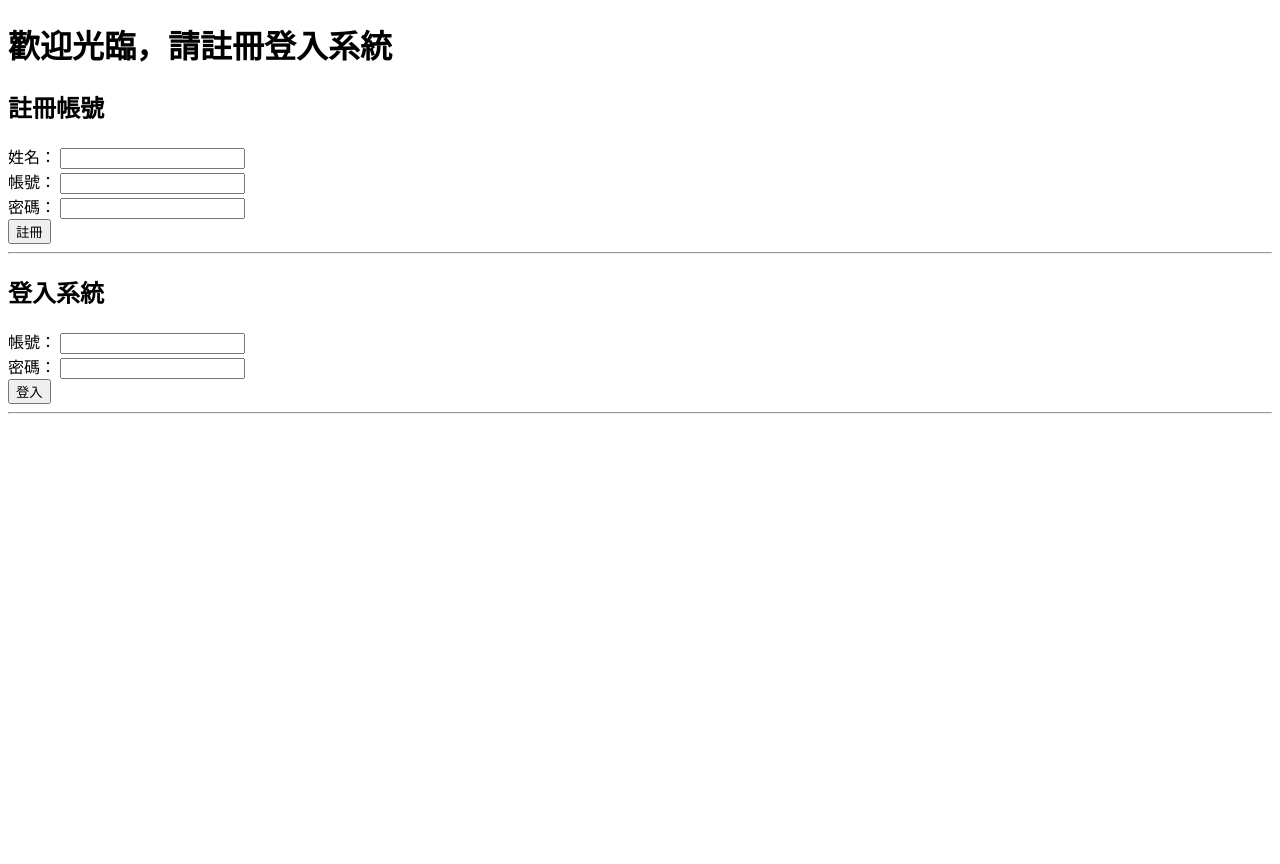
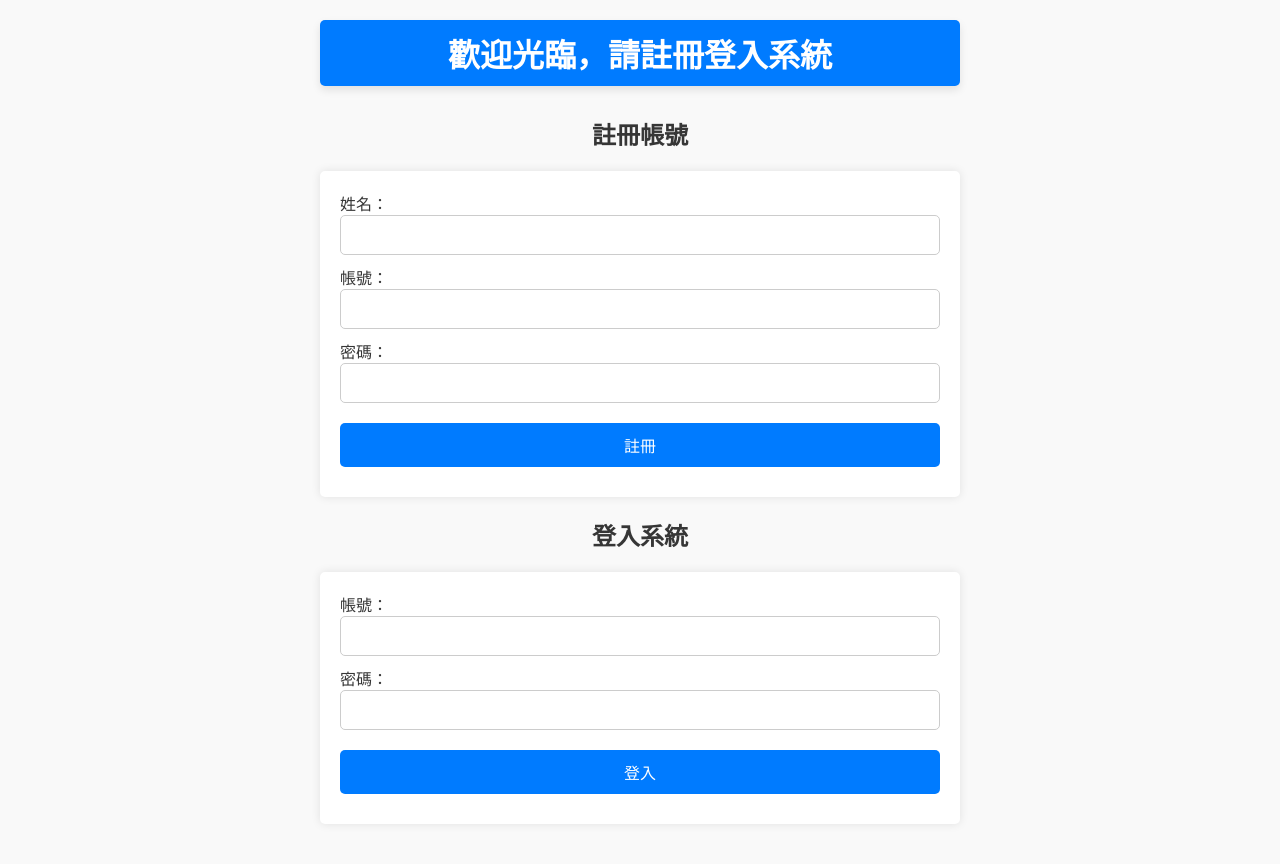
Before and after one commit to amelie314/wehelp, a Flask app: page / in a window 1280 px wide. Before the commit the page ends 414 px from the top, so only its background shows below. Run offline with Flask 3, Linux system fonts and the light colour scheme.

Commit message:
week6_finished

```diff
--- a/week6/app.py
+++ b/week6/app.py
@@ -42,25 +42,26 @@ def signin():
     username = request.form.get('username')
     password = request.form.get('password')
 
-    cursor = db.cursor()
+    cursor = db.cursor(dictionary=True)
 
     cursor.execute("SELECT * FROM member WHERE username = %s AND password = %s", (username, password))
     user = cursor.fetchone()
 
     if user:
         session['authenticated'] = True
-        session['user_id'] = user[0]
-        session['username'] = user[2]
+        session['user_id'] = user['id']
+        session['username'] = user['username']
+        session['name'] = user['name']
         return redirect(url_for('member'))
     else:
         return redirect(url_for('error', message='帳號或密碼輸入錯誤'))
 
-@app.route('/member')
-def member():
-    if session.get('authenticated'):
-        return render_template('member.html', username=session.get('username'))
-    else:
-        return redirect(url_for('index'))
+# @app.route('/member')
+# def member():
+#     if session.get('authenticated'):
+#         return render_template('member.html', username=session.get('username'))
+#     else:
+#         return redirect(url_for('index'))
 
 @app.route('/error')
 def error():
@@ -72,5 +73,85 @@ def signout():
     session['authenticated'] = False
     return redirect(url_for('index'))
 
+
+@app.route('/create_message', methods=['POST'])
+def create_message():
+    if session.get('authenticated'):
+        user_id = session.get('user_id')
+        content = request.form.get('content')
+
+        cursor = db.cursor()
+        cursor.execute("INSERT INTO message (member_id, content) VALUES (%s, %s)", (user_id, content))
+        db.commit()
+
+        return redirect(url_for('member'))
+    else:
+        return redirect(url_for('index'))
+
+# @app.route('/member')
+# def member():
+#     if session.get('authenticated'):
+
+#         cursor = db.cursor(dictionary=True)
+
+#         query = """
+#         SELECT member.name, message.content, message.time, message.id as message_id
+#         FROM message
+#         INNER JOIN member ON message.member_id = member.id
+#         ORDER BY message.time DESC
+#         """
+
+#         cursor.execute(query)
+
+#         messages = cursor.fetchall()
+
+#         return render_template('member.html', username=session.get('username'), messages=messages, user_id=session['user_id'])
+#     else:
+#         return redirect(url_for('index'))
+@app.route('/member')
+def member():
+    if session.get('authenticated'):
+
+        cursor = db.cursor(dictionary=True)
+
+        # 修改的 SQL 查詢，新增 message.id, message.member_id 和 message.time
+        query = """
+        SELECT message.id, member.name, message.content, message.member_id, message.time
+        FROM message
+        INNER JOIN member ON message.member_id = member.id
+        ORDER BY message.time DESC
+        """
+
+        cursor.execute(query)
+
+        messages = []
+        for message_row in cursor.fetchall():
+            message = {
+                'id': message_row['id'],
+                'name': message_row['name'],
+                'content': message_row['content'],
+                'member_id': message_row['member_id'],
+                'time': message_row['time'].strftime('%Y-%m-%d %H:%M:%S')  # 格式化時間
+            }
+            messages.append(message)
+
+        return render_template('member.html', username=session.get('username'),messages=messages, name=session.get('name'))
+    else:
+        return redirect(url_for('index'))
+
+
+@app.route('/delete_message', methods=['POST'])
+def delete_message():
+    if session.get('authenticated'):
+        message_id = request.form.get('message_id')
+
+        cursor = db.cursor()
+        cursor.execute("DELETE FROM message WHERE id = %s", (message_id,))
+        db.commit()
+
+        return redirect(url_for('member'))
+    else:
+        return redirect(url_for('index'))
+
 if __name__ == '__main__':
-    app.run(debug=True)
+    app.run(debug=True, port=3000)
--- a/week6/templates/index.html
+++ b/week6/templates/index.html
@@ -1,9 +1,103 @@
 <!DOCTYPE html>
 <html>
 <head>
+    <title>Login System</title>
+    <meta name="viewport" content="width=device-width, initial-scale=1.0">
+    <link href="https://fonts.googleapis.com/css2?family=Open+Sans:wght@400;700&display=swap" rel="stylesheet">
+    <style>
+        body, html, input {
+            box-sizing: border-box; /* 確保邊框和內間距被包括在總寬度中 */
+            font-family: 'Open Sans', sans-serif;
+            margin: 0;
+        }
+
+        body {
+            background-color: #f9f9f9;
+            padding: 20px;
+            color: #363636;
+        }
+
+        .container {
+            max-width: 800px;
+            margin: auto;
+            width: 66.66%;
+        }
+
+        header {
+            background-color: #007BFF;
+            border-radius: 5px;
+            padding: 10px;
+            margin-bottom: 30px;
+            text-align: center;
+            box-shadow: 0 4px 8px rgba(0, 0, 0, 0.1);
+            max-width: 620px;
+            margin: 0 auto 30px;
+        }
+
+        h1 {
+            color: white;
+             margin: 0;
+        }
+
+        h2 {
+            text-align: center;
+            margin-bottom: 20px;
+        }
+
+        form {
+            background-color: #fff;
+            border-radius: 5px;
+            padding: 20px;
+            margin-bottom: 20px;
+            box-shadow: 0 0 10px rgba(0, 0, 0, 0.1);
+            max-width: 600px;
+            margin: 20px auto;
+        }
+
+        label, input {
+            margin-bottom: 10px;
+            width: 100%; /* label和input都滿足form的寬度 */
+        }
+
+        input[type="text"], input[type="password"] {
+            padding: 10px;
+            border: 1px solid #ccc;
+            border-radius: 5px;
+        }
+
+        input[type="submit"] {
+            background-color: #007BFF;
+            color: white;
+            padding: 10px 20px;
+            border: none;
+            border-radius: 5px;
+            cursor: pointer;
+            font-size: 16px;
+            margin-top: 10px;
+        }
+
+        input[type="submit"]:hover {
+            background-color: #0056b3;
+        }
+
+        /* Responsive design */
+        @media only screen and (max-width: 768px) {
+            .container {
+                width: 100%;
+            }
+
+            form {
+                padding: 10px;
+            }
+        }
+
+    </style>
 </head>
 <body>
+    <div class="container">
+        <header>
             <h1>歡迎光臨，請註冊登入系統</h1>
+        </header>
         <h2>註冊帳號</h2>
         <form action="{{ url_for('signup') }}" method="POST">
             <label for="name">姓名：</label>
@@ -17,7 +111,6 @@
             <br>
             <input type="submit" value="註冊">
         </form>
-    <hr>
         <h2>登入系統</h2>
         <form action="{{ url_for('signin') }}" method="POST">
             <label for="loginUsername">帳號：</label>
@@ -28,6 +121,6 @@
             <br>
             <input type="submit" value="登入">
         </form>
-    <hr>
+    </div>
 </body>
 </html>
```
Also changed, not shown: week6/templates/member.html (+122 -2 lines). Lines whose indentation alone changed are shown as unchanged.
